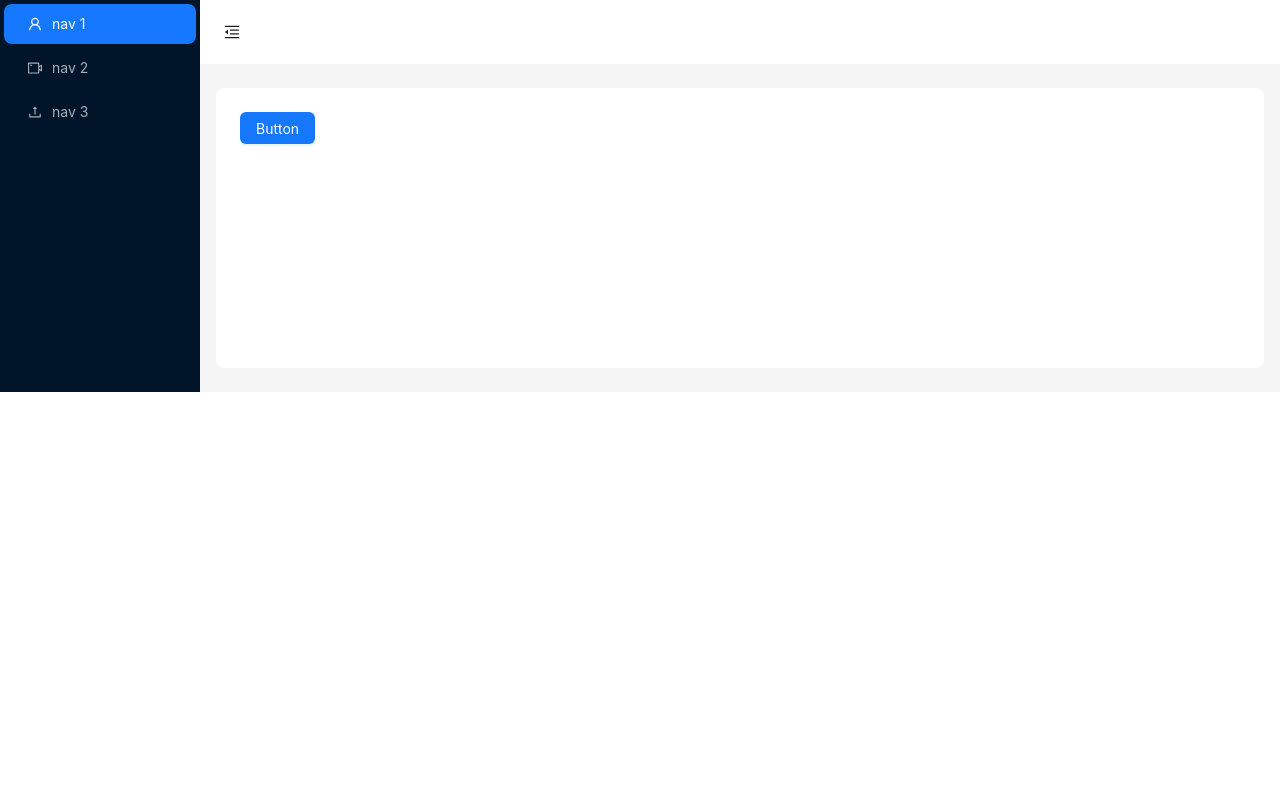
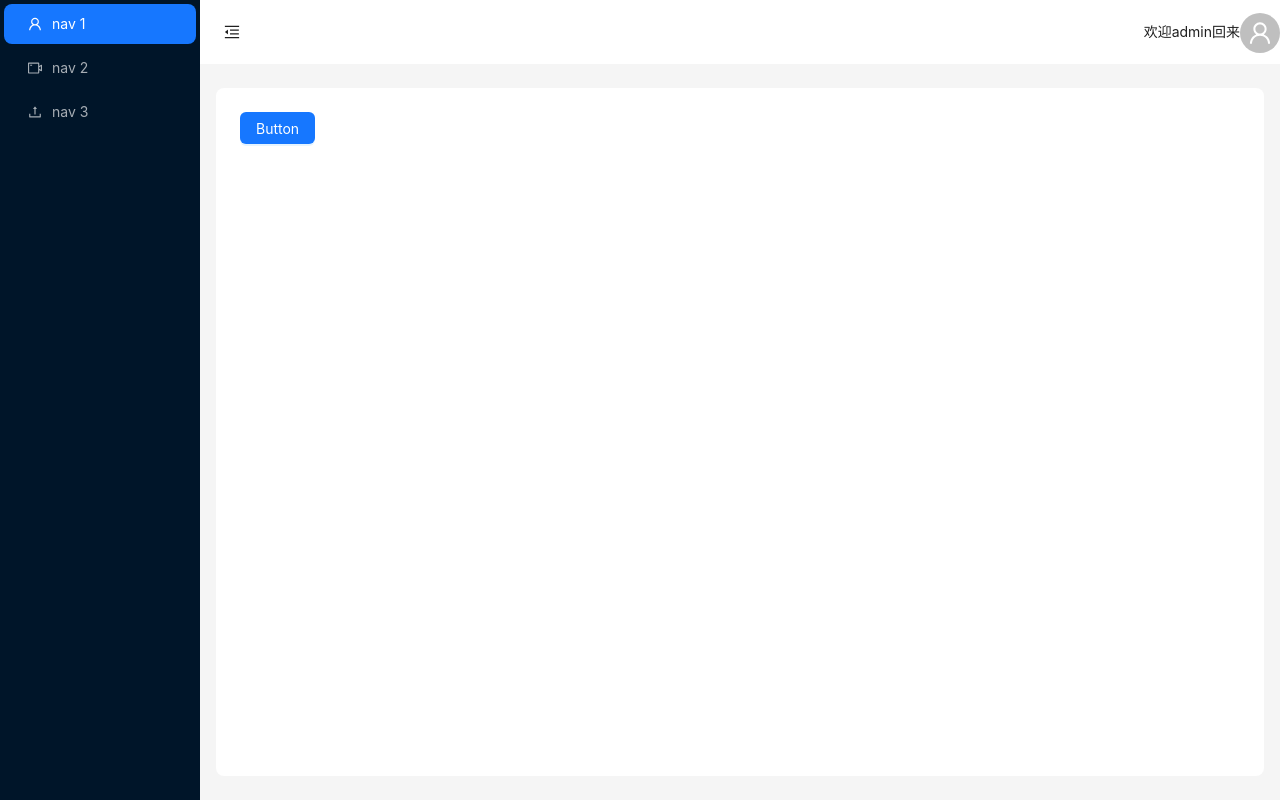
Before and after one commit to XGD1119363048/LearningReact-newssystem, a React (Create React App) app: page /#/home in a window 1280 px wide. Built offline with nearby package versions, Linux system fonts and the light colour scheme; sample sign-in values are in the browser's storage.

Commit message:
top header style

```diff
--- a/src/App.js
+++ b/src/App.js
@@ -1,9 +1,7 @@
 import IndexRouter from "./router/IndexRouter"
 
 function App() {
-  return <div>
-    <IndexRouter></IndexRouter>
-  </div>
+  return <IndexRouter></IndexRouter>
 }
 
 export default App
--- a/src/components/sandbox/TopHeader.js
+++ b/src/components/sandbox/TopHeader.js
@@ -1,17 +1,31 @@
 import React, { useState } from 'react'
 import {
   MenuFoldOutlined,
-  MenuUnfoldOutlined
+  MenuUnfoldOutlined,
+  UserOutlined
 } from '@ant-design/icons';
-import { Layout, Button, theme } from 'antd';
+import { Layout, Button, theme, Dropdown, Avatar } from 'antd';
 
 const { Header } = Layout;
 
 export default function TopHeader() {
-  const [collapsed] = useState(false)
+  const [collapsed, setCollapsed] = useState(false)
   const {
     token: { colorBgContainer },
   } = theme.useToken();
+
+  const items = [
+    {
+      key: '1',
+      label: '超级管理员',
+    },
+    {
+      key: '2',
+      danger: true,
+      label: '退出',
+    },
+  ];
+
   return (
     <Header
       style={{
@@ -22,12 +36,22 @@ export default function TopHeader() {
       <Button
         type="text"
         icon={collapsed ? <MenuUnfoldOutlined /> : <MenuFoldOutlined />}
+        onClick={() => setCollapsed(!collapsed)}
         style={{
           fontSize: '16px',
           width: 64,
           height: 64,
         }}
       />
+
+      <div style={{
+        float: 'right'
+      }}>
+        <span>欢迎admin回来</span>
+        <Dropdown menu={{ items }}>
+          <Avatar size="large" icon={<UserOutlined />} />
+        </Dropdown>
+      </div>
     </Header>
   )
 }
--- /dev/null
+++ b/src/views/sandbox/NewsSandBox.css
@@ -0,0 +1,7 @@
+#root {
+  height: calc(100vh);
+}
+
+#root .ant-layout {
+  height: 100%;
+}
--- a/src/views/sandbox/NewsSandBox.js
+++ b/src/views/sandbox/NewsSandBox.js
@@ -2,6 +2,8 @@ import React from 'react'
 import SideMenu from '../../components/sandbox/SideMenu'
 import TopHeader from '../../components/sandbox/TopHeader'
 import { Outlet } from 'react-router-dom'
+
+import './NewsSandBox.css'
 
 import { Layout, theme } from 'antd'
 const { Content } = Layout;
```
